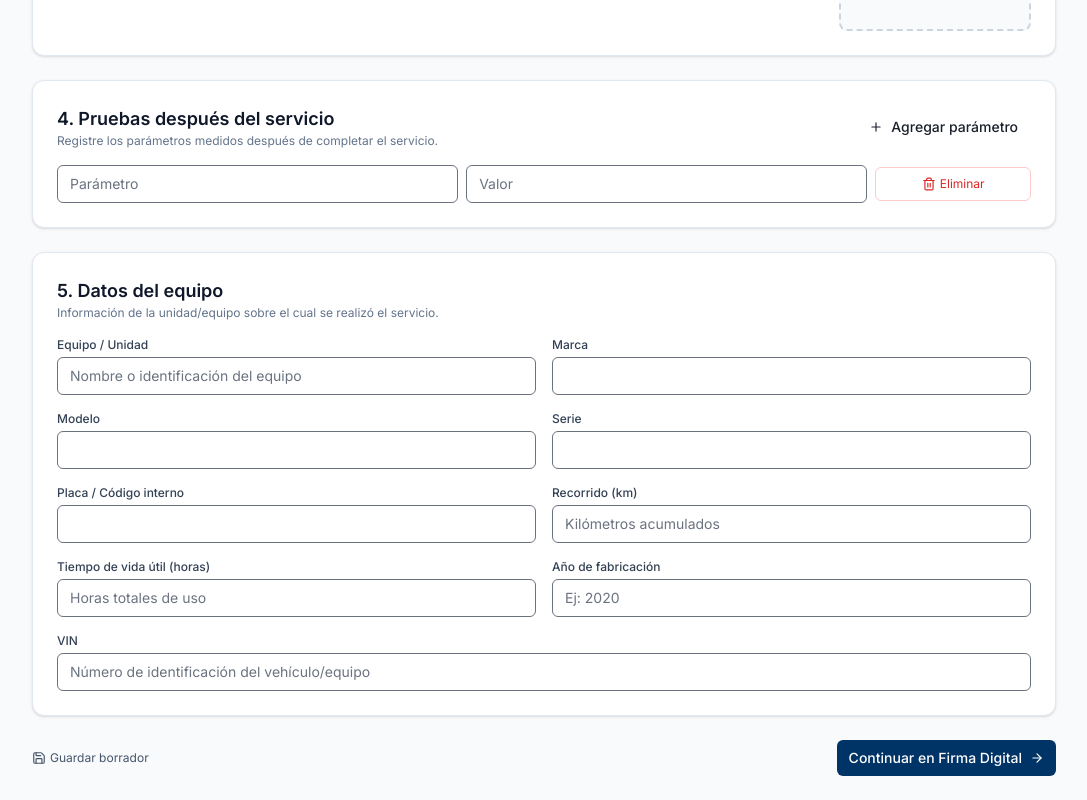
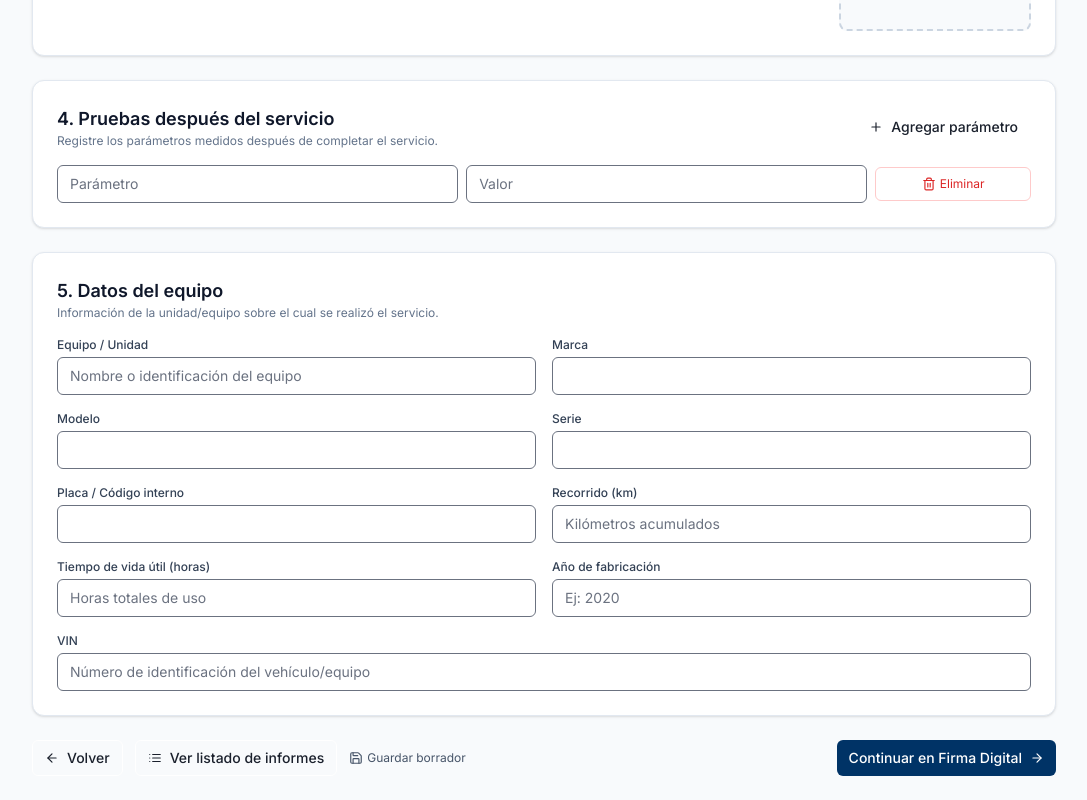
Before and after one commit to Djjasline/prueba-completa, a React (Vite) app: page /service-report-creation in a window 1280 px wide. Shown: the part 1581-2381 px from the top of the page, without its empty margins (96-1183 px from the left). Built offline with nearby package versions, Linux system fonts and the light colour scheme.

Commit message:
Update index.jsx

```diff
--- a/src/pages/service-report-creation/index.jsx
+++ b/src/pages/service-report-creation/index.jsx
@@ -243,6 +243,14 @@ const ServiceReportCreation = () => {
     const report = buildReportObject();
     setCurrentReport && setCurrentReport(report);
     navigate("/digital-signature-capture");
+  };
+
+  const handleBack = () => {
+    navigate(-1);
+  };
+
+  const handleGoToList = () => {
+    navigate("/report-history-management");
   };
 
   // =====================
@@ -920,6 +928,29 @@ const ServiceReportCreation = () => {
 
         {/* Barra inferior de acciones */}
         <section className="flex flex-col md:flex-row items-center justify-between gap-3">
+          {/* Lado izquierdo: navegación y borrador */}
+          <div className="flex items-center gap-3">
+            {/* Volver a la pantalla anterior */}
+            <Button
+              variant="outline"
+              size="sm"
+              iconName="ArrowLeft"
+              onClick={handleBack}
+            >
+              Volver
+            </Button>
+
+            {/* Ir al listado de informes */}
+            <Button
+              variant="outline"
+              size="sm"
+              iconName="List"
+              onClick={handleGoToList}
+            >
+              Ver listado de informes
+            </Button>
+
+            {/* Guardar borrador */}
             <button
               type="button"
               onClick={handleSaveDraft}
@@ -928,7 +959,9 @@ const ServiceReportCreation = () => {
               <Icon name="Save" size={14} className="mr-1" />
               Guardar borrador
             </button>
+          </div>
 
+          {/* Lado derecho: continuar */}
           <Button
             size="sm"
             iconName="ArrowRight"
```
Lines whose indentation alone changed are shown as unchanged.
